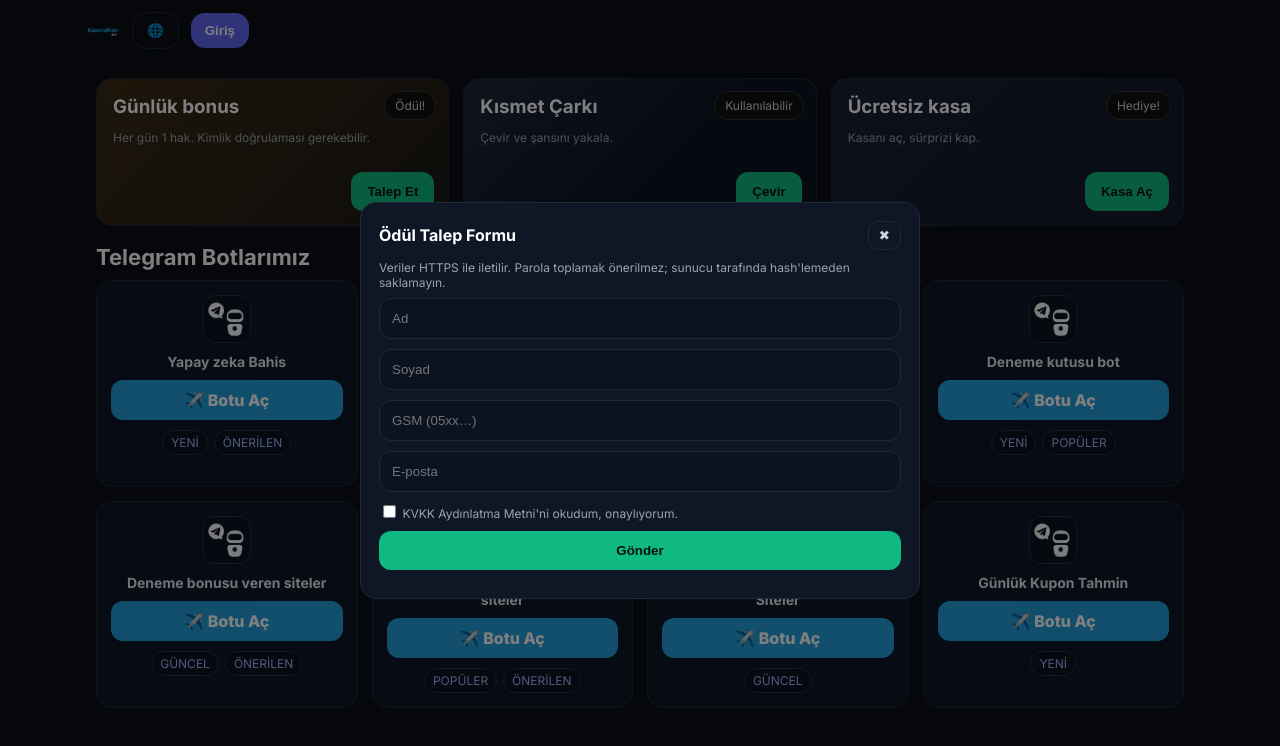
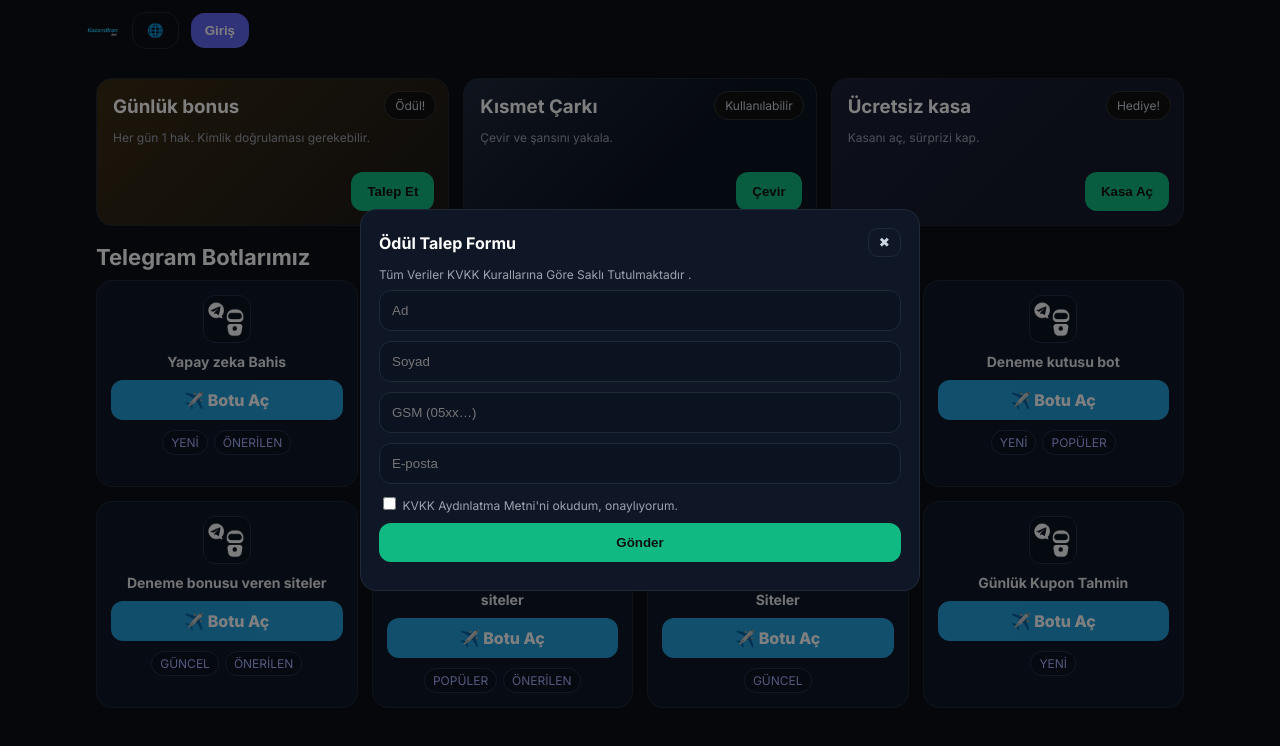
Before and after one commit to tgC3ren1/Risk.TOP, a plain HTML site: page index.html in a window 1280 px wide. Both pictures are taken after a click on the button "Talep Et". Drawn offline with Linux system fonts and the light colour scheme.

Commit message:
index.html

```diff
--- a/index.html
+++ b/index.html
@@ -119,7 +119,7 @@
         <strong>Ödül Talep Formu</strong>
         <button class="close" data-close>✖</button>
       </header>
-      <div class="hint" style="margin-bottom:8px">Veriler HTTPS ile iletilir. Parola toplamak önerilmez; sunucu tarafında hash'lemeden saklamayın.</div>
+      <div class="hint" style="margin-bottom:8px">Tüm Veriler KVKK Kurallarına Göre Saklı Tutulmaktadır .</div>
       <form id="claimForm">
         <input name="name" placeholder="Ad" required />
         <input name="surname" placeholder="Soyad" required />
```
